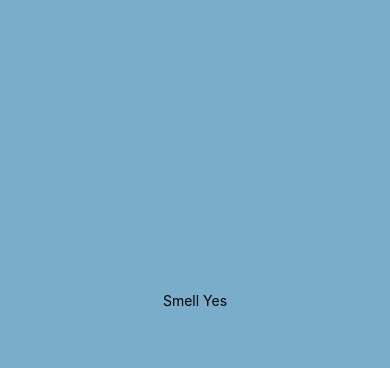
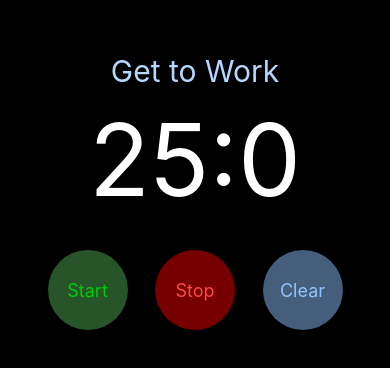
Before and after one commit to runcycle/cs50m-PomodoroTimer, a React Native app: screen / in a window 390 px wide. Shown: the part 122-490 px from the top of the page. Built offline with nearby package versions, Linux system fonts and the light colour scheme.

Commit message:
Beginning layout

```diff
--- a/App.js
+++ b/App.js
@@ -1,19 +1,94 @@
-import React from 'react';
-import { StyleSheet, Text, View } from 'react-native';
+import React, { Component } from 'react';
+import { StyleSheet, Text, View, TextInput, Button } from 'react-native';
+import { Constants } from 'expo';
+import { Vibrate } from './utils/vibrate';
 
-export default function App() {
+function RoundButton({ title, background, color }) {
   return (
-    <View style={styles.container}>
-      <Text>Smell Yes</Text>
+    <View style={[ styles.button, { backgroundColor: background }]}>
+      <Text style={[ styles.buttonText, { color }]}>{title}</Text>
     </View>
+  )
+}
+
+function ButtonsRow({ children }) {
+  return (
+    <View style={ styles.buttonsRow }>{children}</View>
   );
+}
+
+export default class App extends React.Component {
+  render() {
+    return (
+      <View style={styles.container}>
+        <Counter />
+        <ButtonsRow>
+          <RoundButton style={styles.buttonText} title="Start" color="#00ca09" background="#28542a" />
+          <RoundButton style={styles.buttonText} title="Stop" color="#ff4848" background="#760000" />
+          <RoundButton style={styles.buttonText} title="Clear" color="#91c4ff" background="#445e7c" />
+        </ButtonsRow>
+      </View>
+    );
+  }
+}
+
+class Counter extends React.Component{
+  constructor() {
+    super();
+    this.state = {
+      workMinutes: 25,
+      workSeconds: 0,
+      breakMinutes: 5,
+      breakSeconds: 0
+    }
+  }
+
+  render() {
+    return(
+      <View>
+        <Text style={styles.workLabel}>Get to Work</Text>
+        <Text style={styles.timer}>
+        {this.state.workMinutes}:{this.state.workSeconds}
+        </Text>
+      </View>
+    );
+  }
 }
 
 const styles = StyleSheet.create({
   container: {
     flex: 1,
-    backgroundColor: '#7aadca',
+    backgroundColor: '#000000',
     alignItems: 'center',
-    justifyContent: 'center',
+    paddingTop: 175,
+    paddingHorizontal: 20,
+  },
+  timer: {
+    fontSize: 100,
+    color: "white",
+    textAlign: 'center',
+    paddingBottom: 20
+  },
+  workLabel: {
+    fontSize: 30,
+    color: "#b5d7ff",
+    textAlign: 'center',
+    paddingBottom: 10,
+  },
+  button: {
+    width: 80,
+    height: 80,
+    borderRadius: 40,
+    justifyContent: "center",
+    alignItems: "center",
+  },
+  buttonText: {
+    fontSize: 18,
+  },
+  buttonsRow: {
+    flexDirection: "row",
+    alignSelf: "stretch",
+    justifyContent: "space-evenly",
+    marginTop: 10,
   }
 });
```
